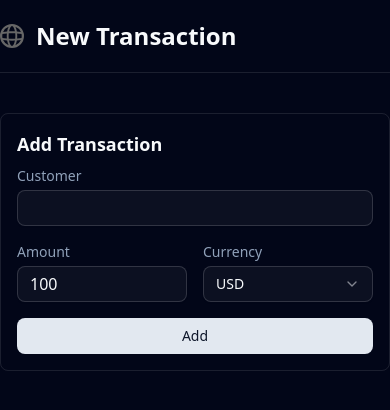
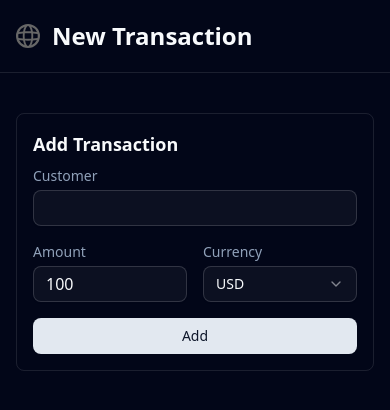
Before and after one commit to dylan-gluck/next-realtime-dashboard, a Next.js app: page /new in a window 390 px wide. Shown: the top 410 px of the page. Built offline with nearby package versions, Linux system fonts and the light colour scheme.

Commit message:
Feat: Clean up responsive styles

```diff
--- a/src/components/app/form.tsx
+++ b/src/components/app/form.tsx
@@ -53,7 +53,7 @@ export function TransactionForm() {
   };
 
   return (
-    <section className="py-10 container mx-auto gap-4">
+    <section className="py-10 px-4 container mx-auto gap-4">
       <div className="border border-border rounded-md p-4 mx-auto">
         <h3 className="font-bold text-lg mb-2">Add Transaction</h3>
         <form
--- a/src/components/app/header.tsx
+++ b/src/components/app/header.tsx
@@ -15,7 +15,7 @@ export default function Header({
 }: HeaderProps) {
   return (
     <header className="border-b border-border">
-      <div className="py-6 flex justify-between container mx-auto">
+      <div className="py-6 px-4 flex justify-between container mx-auto">
         <div className="flex items-center gap-3">
           <Image src="/globe.svg" alt="Logo" width={24} height={24} />
           <h1 className="text-2xl font-bold text-foreground leading-0">
--- a/src/components/dashboard/stats.tsx
+++ b/src/components/dashboard/stats.tsx
@@ -8,7 +8,7 @@ type StatsProps = {
 
 export default function Stats({ analytics, transactions }: StatsProps) {
   return (
-    <section className="py-10 container mx-auto grid grid-cols-2 gap-4">
+    <section className="py-10 px-4 container mx-auto grid grid-cols-1 md:grid-cols-2 gap-4">
       <Card>
         <CardHeader>
           <CardTitle>Total Revenue</CardTitle>
--- a/src/components/dashboard/table.tsx
+++ b/src/components/dashboard/table.tsx
@@ -30,7 +30,7 @@ export default function DashboardTable({ transactions }: TableProps) {
   }, [searchTerm, transactions]);
 
   return (
-    <section className="py-10 container mx-auto flex flex-col gap-4">
+    <section className="py-10 px-4 container mx-auto flex flex-col gap-4">
       <div className="flex justify-between items-center mt-6">
         <h3 className="font-semibold">Recent Transactions</h3>
         <div className="flex items-center gap-3">
```
